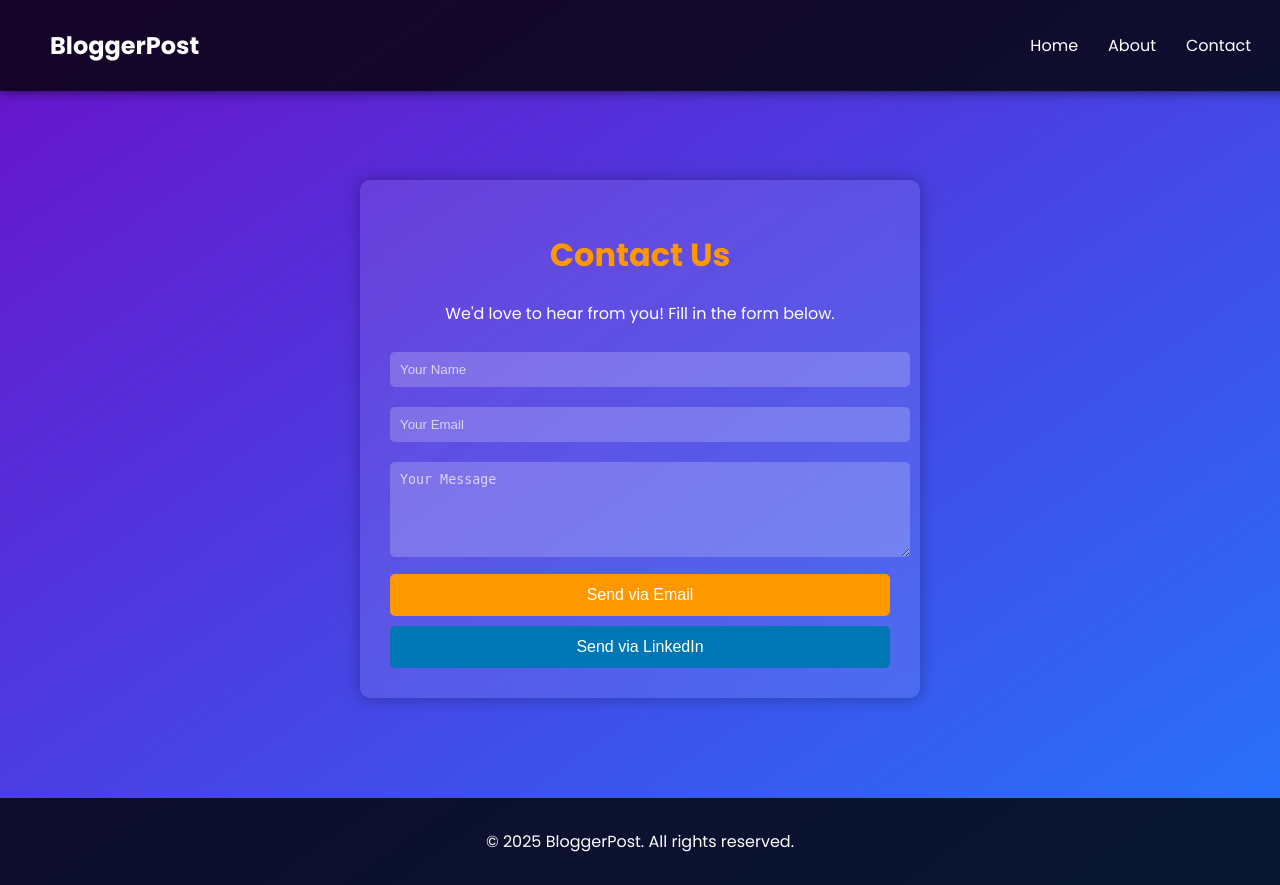
After one commit to AmoghShukla/Django_Blog_Website_Project, a Django app: page /contact/ in a window 1280 px wide. The commit adds this page. Run offline with Django 5.2, Linux system fonts and the light colour scheme.

Commit message:
Second commit

```diff
--- /dev/null
+++ b/BloggerSpot/blog/templates/blog/Contact.html
@@ -0,0 +1,185 @@
+{% load static %}
+
+<!DOCTYPE html>
+<html lang="en">
+<head>
+    <meta charset="UTF-8">
+    <meta name="viewport" content="width=device-width, initial-scale=1.0">
+    <link rel="preconnect" href="https://fonts.googleapis.com">
+    <link rel="preconnect" href="https://fonts.gstatic.com" crossorigin>
+    <link href="https://fonts.googleapis.com/css2?family=Poppins:wght@300;400;700&display=swap" rel="stylesheet">
+    <title>Contact Us - BloggerPost</title>
+
+    <style>
+        body {
+            font-family: 'Poppins', sans-serif;
+            margin: 0;
+            padding: 0;
+            display: flex;
+            flex-direction: column;
+            min-height: 100vh;
+            background: linear-gradient(to bottom right, #6a11cb, #2575fc);
+            color: #fff;
+        }
+
+        /* Navbar */
+        nav {
+            display: flex;
+            justify-content: space-between;
+            align-items: center;
+            background: rgba(0, 0, 0, 0.8);
+            padding: 28px 50px;
+            position: fixed;
+            width: 95%;
+            top: 0;
+            z-index: 1000;
+            box-shadow: 0 2px 10px rgba(0, 0, 0, 0.5);
+        }
+        .logo {
+            font-size: 24px;
+            font-weight: bold;
+        }
+        .nav-links {
+            list-style: none;
+            display: flex;
+            padding: 0;
+            margin: 0;
+        }
+        .nav-links li {
+            margin: 0 15px;
+        }
+        .nav-links a {
+            color: white;
+            text-decoration: none;
+            transition: color 0.3s;
+            font-weight: 500;
+        }
+        .nav-links a:hover {
+            color: #ff9800;
+        }
+
+        /* Contact Section */
+        .contact-container {
+            flex: 1;
+            display: flex;
+            justify-content: center;
+            align-items: center;
+            text-align: center;
+            padding: 100px 20px;
+            margin-top: 80px;
+        }
+        .contact-box {
+            background: rgba(255, 255, 255, 0.1);
+            padding: 30px;
+            border-radius: 10px;
+            box-shadow: 0px 0px 15px rgba(0, 0, 0, 0.3);
+            max-width: 500px;
+            width: 100%;
+            backdrop-filter: blur(10px);
+        }
+        h1 {
+            font-size: 32px;
+            color: #ff9800;
+        }
+        input, textarea {
+            width: 100%;
+            padding: 10px;
+            margin: 10px 0;
+            border: none;
+            border-radius: 5px;
+            background: rgba(255, 255, 255, 0.2);
+            color: #fff;
+        }
+        input::placeholder, textarea::placeholder {
+            color: rgba(255, 255, 255, 0.7);
+        }
+        button {
+            width: 100%;
+            padding: 12px;
+            border: none;
+            border-radius: 5px;
+            cursor: pointer;
+            font-size: 16px;
+            transition: all 0.3s;
+        }
+        .email-button {
+            background: #ff9800;
+            color: white;
+        }
+        .email-button:hover {
+            background: #e68900;
+        }
+        .linkedin-button {
+            background: #0077b5;
+            color: white;
+            margin-top: 10px;
+        }
+        .linkedin-button:hover {
+            background: #005582;
+        }
+
+        /* Footer */
+        footer {
+            background: rgba(0, 0, 0, 0.8);
+            color: white;
+            text-align: center;
+            padding: 15px;
+            margin-top: auto;
+        }
+    </style>
+</head>
+<body>
+
+    <!-- Navbar -->
+    <nav>
+        <div class="logo"><a href="{% url 'home' %}" style="color:white; text-decoration:none;">BloggerPost</a></div>
+        <ul class="nav-links">
+            <li><a href="{% url 'home' %}">Home</a></li>
+            <li><a href="{% url 'about' %}">About</a></li>
+            <li><a href="{% url 'contact' %}">Contact</a></li>
+        </ul>
+    </nav>
+
+    <!-- Contact Page Content -->
+    <div class="contact-container">
+        <div class="contact-box">
+            <h1>Contact Us</h1>
+            <p>We'd love to hear from you! Fill in the form below.</p>
+            <form id="contact-form">
+                <input type="text" id="name" placeholder="Your Name" required>
+                <input type="email" id="email" placeholder="Your Email" required>
+                <textarea id="message" rows="5" placeholder="Your Message" required></textarea>
+                <button type="button" class="email-button" onclick="sendEmail()">Send via Email</button>
+                <button type="button" class="linkedin-button" onclick="sendLinkedIn()">Send via LinkedIn</button>
+            </form>
+        </div>
+    </div>
+
+    <!-- Footer -->
+    <footer>
+        <p>&copy; 2025 BloggerPost. All rights reserved.</p>
+    </footer>
+
+    <script>
+            function sendEmail() {
+        const name = document.getElementById("name").value;
+        const email = document.getElementById("email").value;
+        const message = document.getElementById("message").value;
+
+        if (name && email && message) {
+            const gmailLink = `https://mail.google.com/mail/?view=cm&to=amoghshukla548@gmail.com&su=Contact from ${encodeURIComponent(name)}&body=${encodeURIComponent(message + "\n\nReply to: " + email)}`;
+            window.open(gmailLink, "_blank"); // Opens Gmail compose window in a new tab
+        } else {
+            alert("Please fill out all fields before sending.");
+        }
+    }
+
+
+        function sendLinkedIn() {
+            const linkedInURL = "https://www.linkedin.com/in/amoghshukla548"; // Update with your actual LinkedIn profile
+            window.open(linkedInURL, "_blank");
+        }
+    </script>
+
+</body>
+</html>
--- a/BloggerSpot/blog/urls.py
+++ b/BloggerSpot/blog/urls.py
@@ -1,7 +1,9 @@
 from django.urls import path
-from .views import home, expanded_blog
+from .views import home, expanded_blog, about, contact
 
 urlpatterns = [
     path('', home, name='home'),
     path('post/<int:post_id>/', expanded_blog, name='expanded_blog'),
+    path('about/', about, name='about'),
+    path('contact/', contact, name='contact'),
 ]
--- a/BloggerSpot/blog/views.py
+++ b/BloggerSpot/blog/views.py
@@ -8,3 +8,9 @@ def home(request):
 def expanded_blog(request, post_id):
     post = get_object_or_404(Post, id=post_id)
     return render(request, 'blog/expanded_blog.html', {'post': post})
+
+def about(request):
+    return render(request, 'blog/About.html')
+
+def contact(request):
+    return render(request, 'blog/Contact.html')
```
Also changed, not shown: BloggerSpot/blog/templates/blog/About.html (added, +116 -0 lines), BloggerSpot/blog/templates/blog/expanded_blog.html (+38 -18 lines), BloggerSpot/blog/templates/blog/home.html (+50 -25 lines), BloggerSpot/db.sqlite3.
